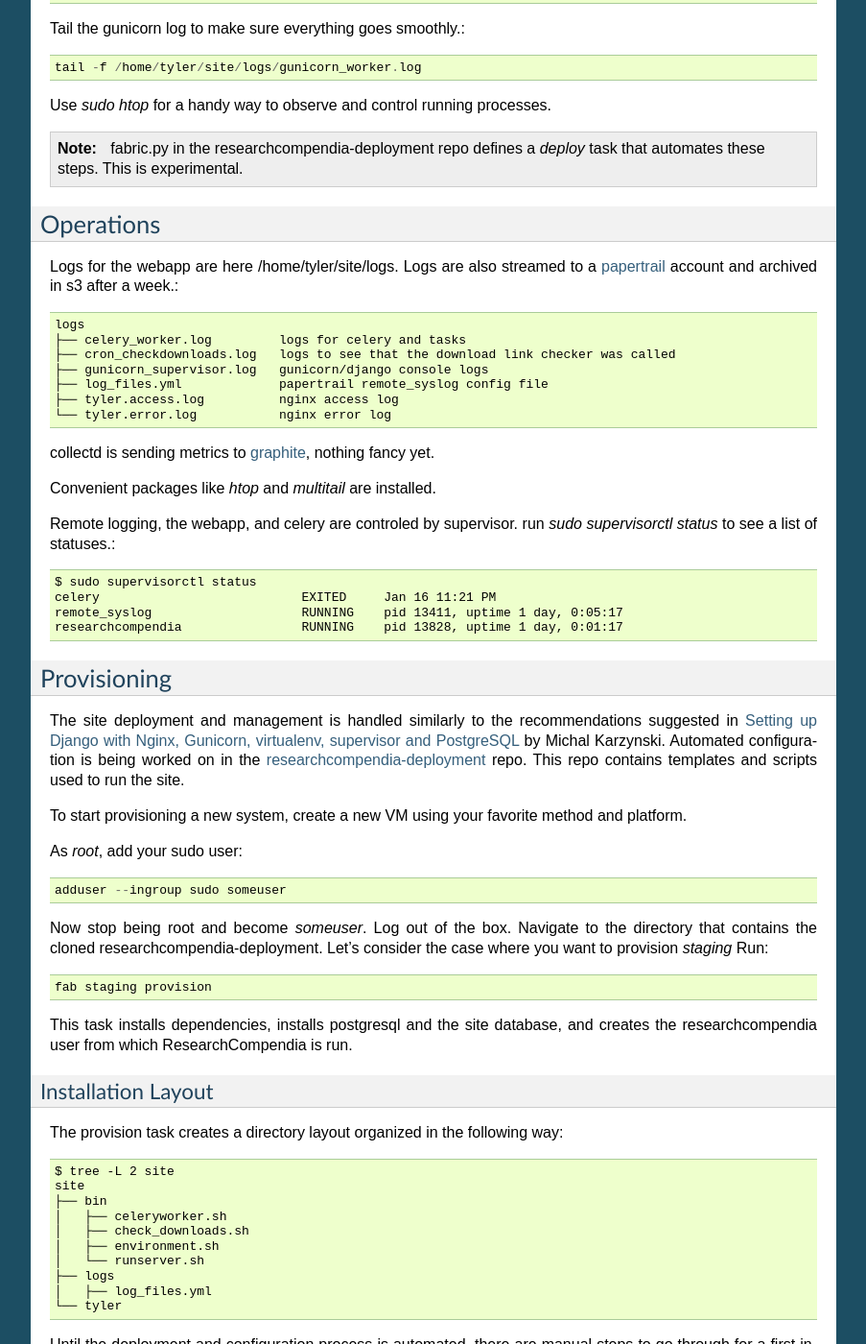
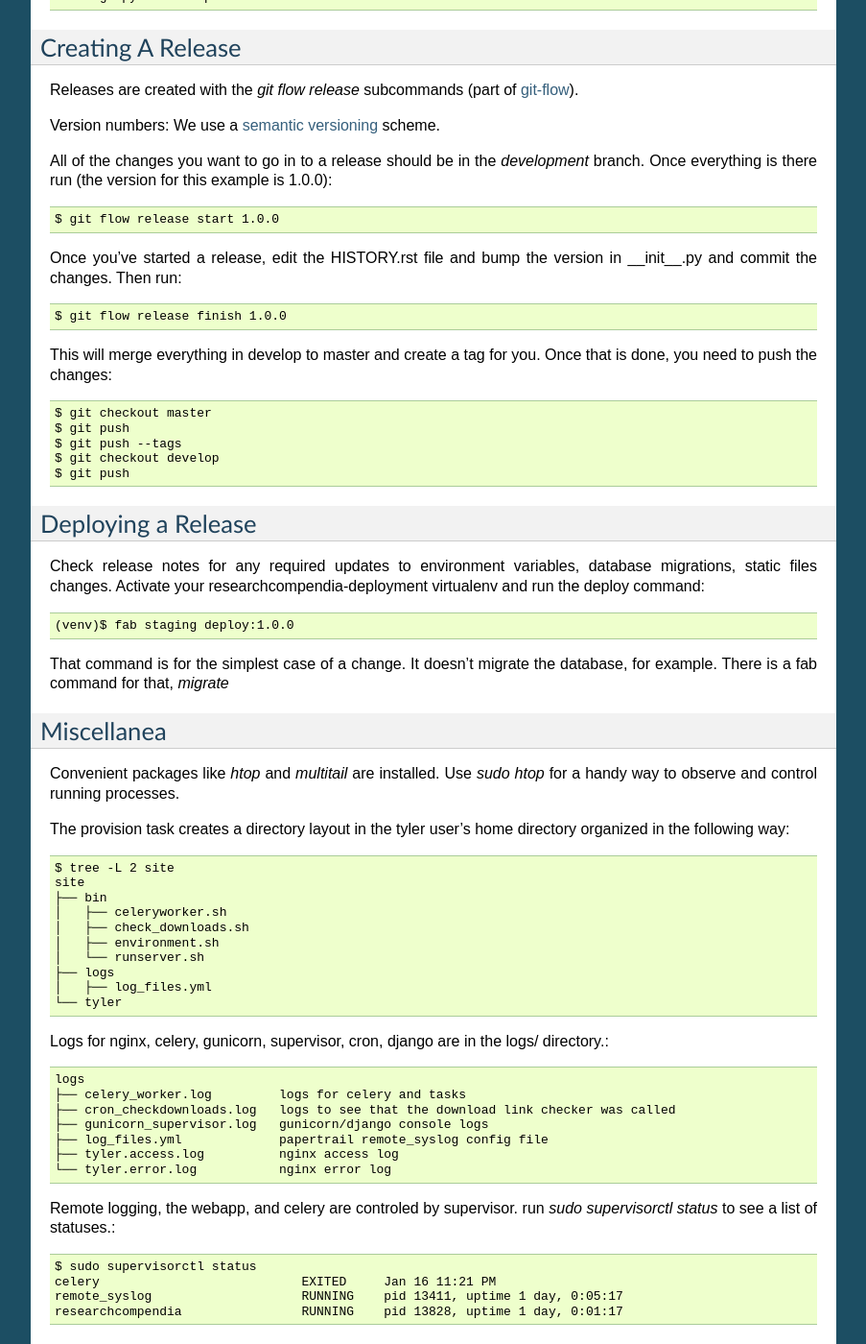
Before and after one commit to researchcompendia/researchcompendia, a Sphinx documentation site: the page built from docs/deployment.rst, in a window 1280 px wide and 1400 px high, scrolled down 644 px. Shown: the whole window at 96% size, without its empty margins (198-1101 px from the left). Built offline with Sphinx 7.4.7, drawn with Linux system fonts in a browser that asks for light colours; some of the changed text lies outside the part shown.

Commit message:
doc updates

```diff
--- a/README.rst
+++ b/README.rst
@@ -49,7 +49,7 @@
 ---------
 
 * Free software: `MIT License <http://opensource.org/licenses/MIT>`_
-* Technical Documentation: http://tyler.readthedocs.org/en/latest/
+* Technical Documentation: http://researchcompendia.readthedocs.org
 * Issue tracker: https://github.com/researchcompendia/researchcompendia/issues
 * Wiki: https://github.com/researchcompendia/researchcompendia/wiki
 * IRC: `#researchcompendia <https://kiwiirc.com/client/irc.freenode.net/?nick=rcguest|?#researchcompendia>`_
--- a/docs/deployment.rst
+++ b/docs/deployment.rst
@@ -8,105 +8,85 @@
    These are instructions for production deployment. You may be looking for:
    :ref:`devsetup`
 
-.. Warning:: This document section is completely in flux. The process being
-   documented is not fully formed. We will have automation worked out and
-   instructions for different platforms and environments, but for now this
-   describes a manual process on a debian server for a production environment.
-   `researchcompendia-deployment <https://github.com/researchcompendia/researchcompendia-deployment>`_ is a work in progress for automating these steps.
+.. Warning:: This process is in flux and not fully automated.
 
 
-Releasing
----------
+Initial Setup
+-------------
 
-Log in to the box that houses the site. Each release corresponds to a tag in
-our repo. For a new release checkout the corresponding tag and create a new
-virtualenv for the tag.  Edit /home/tyler/site/bin/environment.sh to update the
-SITE_VERSION.  As the tyler user::
+Clone the `researchcompendia-deployment <https://github.com/researchcompendia/researchcompendia-deployment>`_ repo::
 
-  cd /home/tyler/site
-  source bin/environment.sh
-  cd /home/tyler/site/tyler
-  git checkout 1.0.1-b4
-  mkvirtualenv 1.0.1-b4
-  pip install -r requirements/production.txt
+    $ git clone https://github.com/researchcompendia/researchcompendia-deployment.git
+    $ cd researchcompendia-deployment
+    $ virtualenv venv
+    $ source venv/bin/activate
+    $ pip install -r requirements.txt
 
 
+The top of the fabric.py file has settings for hostnames, port numbers, etc.
+Check these to verify that they apply to you. If they do not, change them as
+appropriate.  Each fabric command should be prefaced with the name of the
+environment, `dev`, `staging`, `prod`, `vagrant` are available environments. If
+this is the first time you are setting up a box, run the provision task. This
+example provisions staging::
+
+    (venv)$ fab staging provision
+
+Until the deployment and configuration process completely automated, there are
+manual steps to go through for a first install and deployment.  You'll want to
+create a django superuser. Log in to the box, sudo su tyler, source the environment
+variables, run the createsuperuser command::
+
+    ./manage.py createsuperuser
+
+Creating A Release
+------------------
+
+Releases are created with the `git flow release` subcommands (part of `git-flow
+<http://danielkummer.github.io/git-flow-cheatsheet/>`_).
+
+Version numbers: We use a `semantic versioning <http://semver.org/>`_ scheme.
+
+All of the changes you want to go in to a release should be in the `development`
+branch. Once everything is there run (the version for this example is 1.0.0)::
+
+    $ git flow release start 1.0.0
+
+Once you've started a release, edit the HISTORY.rst file and bump the version in __init__.py and commit
+the changes. Then run::
+
+    $ git flow release finish 1.0.0
+
+This will merge everything in develop to master and create a tag for you. Once that is done, you need to
+push the changes::
+
+    $ git checkout master
+    $ git push
+    $ git push --tags
+    $ git checkout develop
+    $ git push
+
+
+Deploying a Release
+-------------------
+
 Check release notes for any required updates to environment variables, database
-migrations, static files changes.
+migrations, static files changes. Activate your researchcompendia-deployment
+virtualenv and run the deploy command::
 
-As a sudo user (not tyler) restart the app::
+    (venv)$ fab staging deploy:1.0.0
 
-  sudo supervisorctl restart researchcompendia
+That command is for the simplest case of a change. It doesn't migrate the database, for example.
+There is a fab command for that, `migrate`
 
-Tail the gunicorn log to make sure everything goes smoothly.::
 
-  tail -f /home/tyler/site/logs/gunicorn_worker.log
+Miscellanea
+-----------
 
+Convenient packages like `htop` and `multitail` are installed.
 Use `sudo htop` for a handy way to observe and control running processes.
 
-.. Note:: fabric.py in the researchcompendia-deployment repo defines a `deploy`
-   task that automates these steps. This is experimental.
-
-
-Operations
-----------
-
-Logs for the webapp are here /home/tyler/site/logs. Logs are also streamed to
-a `papertrail <https://papertrailapp.com/dashboard>`_ account and archived in s3 after a week.::
-
- logs
- ├── celery_worker.log         logs for celery and tasks
- ├── cron_checkdownloads.log   logs to see that the download link checker was called
- ├── gunicorn_supervisor.log   gunicorn/django console logs
- ├── log_files.yml             papertrail remote_syslog config file
- ├── tyler.access.log          nginx access log
- └── tyler.error.log           nginx error log
-
-collectd is sending metrics to `graphite <https://162.242.230.222/>`_, nothing fancy yet.
-
-Convenient packages like `htop` and `multitail` are installed.
-
-Remote logging, the webapp, and celery are controled by supervisor. run `sudo supervisorctl status`
-to see a list of statuses.::
-
- $ sudo supervisorctl status
- celery                           EXITED     Jan 16 11:21 PM
- remote_syslog                    RUNNING    pid 13411, uptime 1 day, 0:05:17
- researchcompendia                RUNNING    pid 13828, uptime 1 day, 0:01:17
-
-
-Provisioning
-------------
-
-The site deployment and management is handled similarly to the recommendations
-suggested in `Setting up Django with Nginx, Gunicorn, virtualenv, supervisor
-and PostgreSQL
-<http://michal.karzynski.pl/blog/2013/06/09/django-nginx-gunicorn-virtualenv-supervisor/>`_
-by Michal Karzynski.  Automated configuration is being worked on in the
-`researchcompendia-deployment
-<https://github.com/researchcompendia/researchcompendia-deployment>`_ repo.
-This repo contains templates and scripts used to run the site.
-
-To start provisioning a new system, create a new VM using your favorite method and platform.
-
-As *root*, add your sudo user::
-
-  adduser --ingroup sudo someuser
-
-Now stop being root and become *someuser*. Log out of the box. Navigate to the
-directory that contains the cloned researchcompendia-deployment. Let's consider the
-case where you want to provision `staging` Run::
-
-  fab staging provision
-
-This task installs dependencies, installs postgresql and the site
-database, and creates the researchcompendia user from which ResearchCompendia is run.
-
-
-Installation Layout
-:::::::::::::::::::
-
-The provision task creates a directory layout organized in the following way::
+The provision task creates a directory layout in the tyler user's home directory organized in the following way::
 
 
   $ tree -L 2 site
@@ -120,29 +100,21 @@
   │   ├── log_files.yml
   └── tyler
 
-Until the deployment and configuration process is automated, there are manual
-steps to go through for a first install and deployment.
+Logs for nginx, celery, gunicorn, supervisor, cron, django are in the logs/ directory.::
 
-* Obtain an `environment.sh` file
-* Verify accuracy of `SITE_VERSION`
-* activate the appropriate virtualenv, for example, if it is named `researchcompendia`
-  you'd activate it by typing `workon researchcompendia`
-* Set up the database::
+ logs
+ ├── celery_worker.log         logs for celery and tasks
+ ├── cron_checkdownloads.log   logs to see that the download link checker was called
+ ├── gunicorn_supervisor.log   gunicorn/django console logs
+ ├── log_files.yml             papertrail remote_syslog config file
+ ├── tyler.access.log          nginx access log
+ └── tyler.error.log           nginx error log
 
-    cd /home/tyler/site/
-    source bin/environment.sh
-    cd /home/tyler/site/tyler/companionpages
-    ./manage.py syncdb --migrate
-    ./manage.py loaddata fixtures/*
 
-You may also want to create a superuser. createsuperuser::
+Remote logging, the webapp, and celery are controled by supervisor. run `sudo supervisorctl status`
+to see a list of statuses.::
 
-    ./manage.py createsuperuser
-
-Controlling researchcompendia
-:::::::::::::::::::::::::::::
-
-Once you've set up researchcompendia, update supervisor so that it launches the site::
-
-  sudo supervisorctl reread
-  sudo supervisorctl update
+ $ sudo supervisorctl status
+ celery                           EXITED     Jan 16 11:21 PM
+ remote_syslog                    RUNNING    pid 13411, uptime 1 day, 0:05:17
+ researchcompendia                RUNNING    pid 13828, uptime 1 day, 0:01:17
--- a/docs/developmentsetup.rst
+++ b/docs/developmentsetup.rst
@@ -115,38 +115,17 @@
 
 .. Note:: This section is for developers who have experience with Vagrant and Fabric
 
-Vagrant is not completely supported yet, but if you would like to try out
-what I've done so far, check out the `researchcompendia-deployment <https://github.com/researchcompendia/researchcompendia-deploymentrepo>`_ and run `vagrant up`. This will
-pull down a debian wheezy VM from puppetlabs if you don't already have it
-and launch the VM::
+If you want to use Vagrant clone the `researchcompendia-deployment
+<https://github.com/researchcompendia/researchcompendia-deployment>`_ repo. It
+contains fabric files and a Vagrantfile that pulls down a debian wheezy VM from
+vagrantcound::
 
+    $ git clone https://github.com/researchcompendia/researchcompendia-deployment.git
+    $ cd researchcompendia-deployment
     $ vagrant up
-    Bringing machine 'default' up with 'virtualbox' provider...
-    [default] Clearing any previously set forwarded ports...
-    [default] Creating shared folders metadata...
-    [default] Clearing any previously set network interfaces...
-    [default] Preparing network interfaces based on configuration...
-    [default] Forwarding ports...
-    [default] -- 22 => 2222 (adapter 1)
-    [default] -- 80 => 8000 (adapter 1)
-    [default] Booting VM...
-    [default] Waiting for machine to boot. This may take a few minutes...
-    [default] Machine booted and ready!
-    [default] Mounting shared folders...
-    [default] -- /vagrant
+    $ fab vagrant provision
 
-Once the VM is running, you can login::
+Provision is not idempotent, so running it twice will probably fail in interesting ways.
+If you want to start over need to run `vagrant destroy` first.
 
-    $ vagrant ssh
-    Linux debian-70rc1-x64-vbox4210 3.2.0-4-amd64 #1 SMP Debian 3.2.35-2 x86_64
-
-    The programs included with the Debian GNU/Linux system are free software;
-    the exact distribution terms for each program are described in the
-    individual files in /usr/share/doc/*/copyright.
-
-    Debian GNU/Linux comes with ABSOLUTELY NO WARRANTY, to the extent
-    permitted by applicable law.
-    Last login: Sun Dec 15 20:20:08 2013 from 10.0.2.2
-
-Read through the fabfile.py script and take a look at the `provision` task. This task
-provisions a box to install all the dependencies and prepares a box for site deployment.
+Provision will set up the vagrant box in the same way that a production box is set up.
```
Also changed, not shown: 1 other file.
